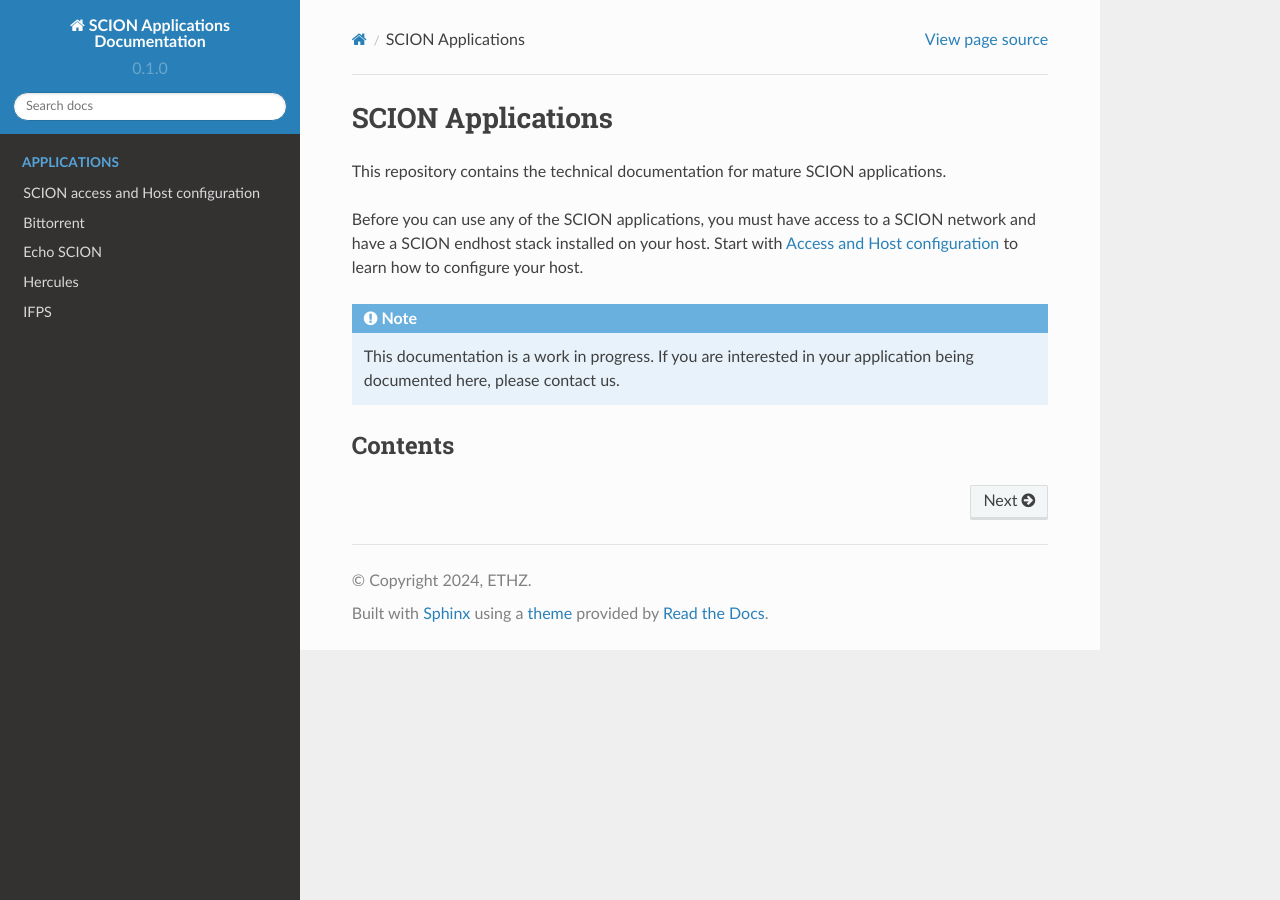
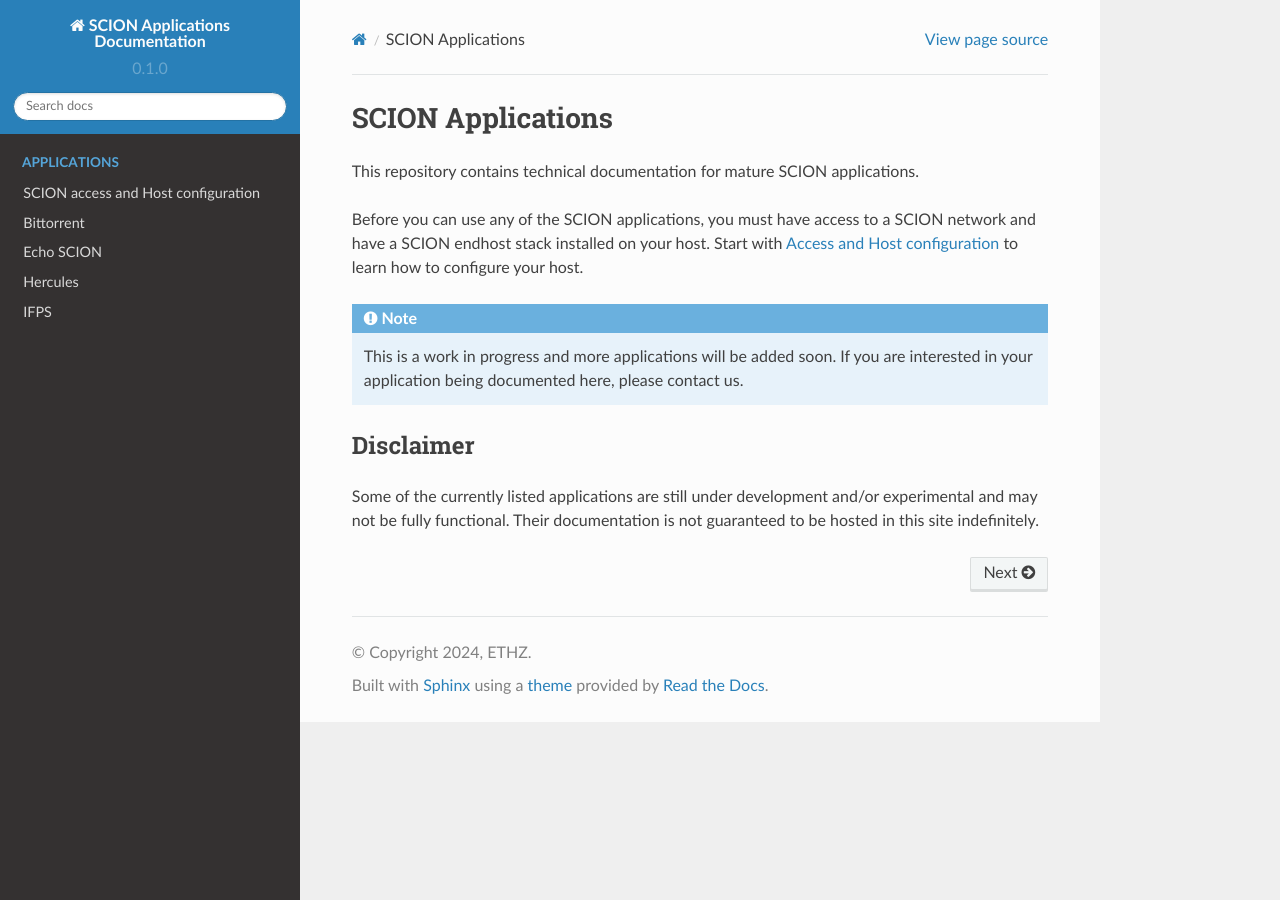
Before and after one commit to scionproto-contrib/scion-applications-docs, a Sphinx documentation site: the page built from docs/source/index.rst, in a window 1280 px wide. Built offline with Sphinx 7.4.7 and the Read the Docs theme 2.0.0, drawn with Linux system fonts in a browser that asks for light colours; pages that are not in the unit, such as notebooks, are missing from menus.

Commit message:
improve index and access

```diff
--- a/docs/source/index.rst
+++ b/docs/source/index.rst
@@ -1,18 +1,23 @@
 SCION Applications
 ==================
 
-This repository contains the technical documentation for mature SCION applications.
+This repository contains technical documentation for mature SCION applications.
 
 Before you can use any of the SCION applications, you must have access to a SCION network and have a SCION endhost stack installed on your host.
 Start with :doc:`Access and Host configuration <applications/access>` to learn how to configure your host.
 
+.. note::
+   This is a work in progress and more applications will be added soon.
+   If you are interested in your application being documented here, please contact us.
 
-.. note::
+.. _disclaimer:
 
-   This documentation is a work in progress. If you are interested in your application being documented here, please contact us.
+==========
+Disclaimer
+==========
 
-Contents
---------
+Some of the currently listed applications are still under development and/or experimental and may not be fully functional.
+Their documentation is not guaranteed to be hosted in this site indefinitely.
 
 .. toctree::
    :maxdepth: 1
```
Also changed, not shown: docs/source/applications/access.rst (+49 -21 lines).
